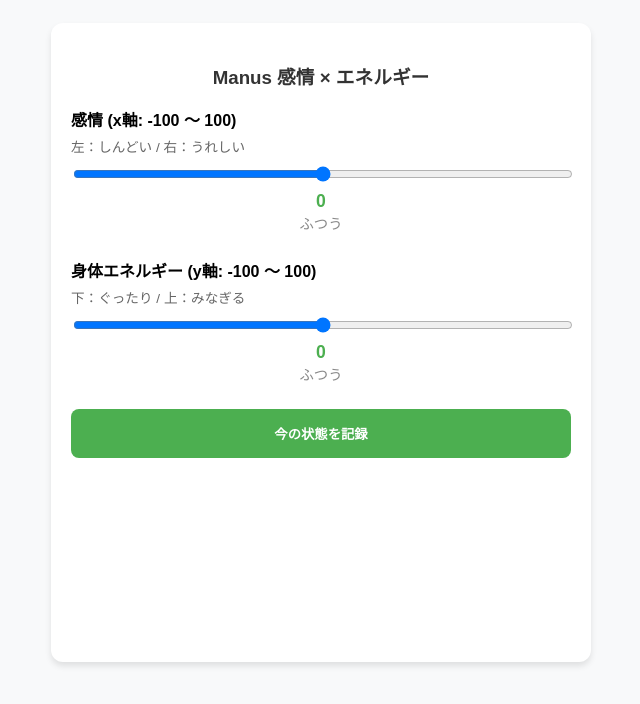
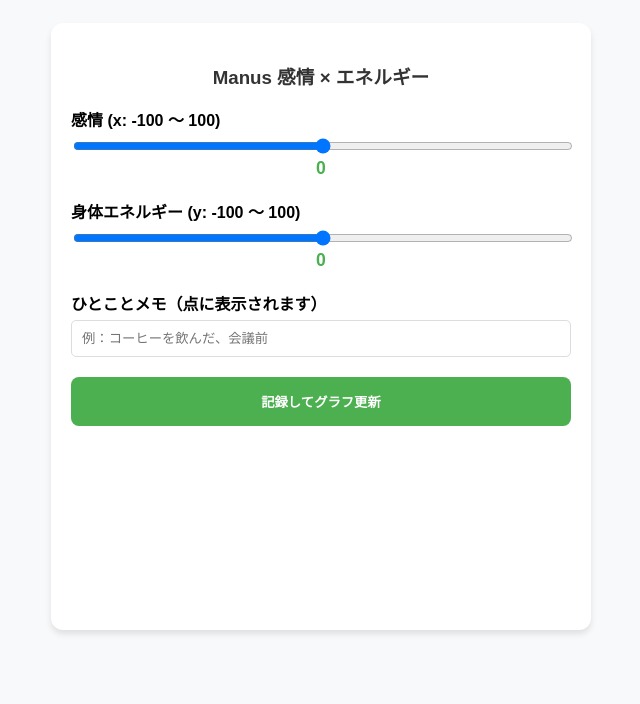
Before and after one commit to d3igurazu/emotion-journal, a plain HTML site: page app/gas/index.html in a window 1280 px wide. Shown: the whole page, without its empty margins (319-959 px from the left). Drawn offline with nearby package versions, Linux system fonts and the light colour scheme.

Commit message:
Update index.html

```diff
--- a/app/gas/index.html
+++ b/app/gas/index.html
@@ -8,12 +8,11 @@
       body { font-family: sans-serif; padding: 15px; background: #f8f9fa; }
       .card { background: white; padding: 20px; border-radius: 12px; box-shadow: 0 4px 6px rgba(0,0,0,0.1); max-width: 500px; margin: auto; }
       h3 { color: #333; text-align: center; }
-      .field { margin-bottom: 25px; }
+      .field { margin-bottom: 20px; }
       label { display: block; font-weight: bold; margin-bottom: 5px; }
-      .desc { font-size: 0.85em; color: #666; margin-bottom: 8px; }
-      input[type="range"] { width: 100%; cursor: pointer; }
-      .val-display { text-align: center; font-size: 1.1em; font-weight: bold; color: #4CAF50; margin-top: 5px; }
-      .comment { text-align: center; font-size: 0.9em; color: #888; min-height: 1.2em; }
+      input[type="range"] { width: 100%; }
+      input[type="text"] { width: 100%; padding: 10px; border: 1px solid #ddd; border-radius: 5px; box-sizing: border-box; }
+      .val-display { text-align: center; font-size: 1.1em; font-weight: bold; color: #4CAF50; }
       button { width: 100%; padding: 15px; background: #4CAF50; color: white; border: none; border-radius: 8px; font-weight: bold; cursor: pointer; }
     </style>
   </head>
@@ -22,22 +21,23 @@
       <h3>Manus 感情 × エネルギー</h3>
 
       <div class="field">
-        <label>感情 (x軸: -100 〜 100)</label>
-        <div class="desc">左：しんどい / 右：うれしい</div>
-        <input type="range" id="emotion" min="-100" max="100" value="0" oninput="updateLabels()">
+        <label>感情 (x: -100 〜 100)</label>
+        <input type="range" id="emotion" min="-100" max="100" value="0" oninput="document.getElementById('em-val').innerText = this.value">
         <div id="em-val" class="val-display">0</div>
-        <div id="em-comment" class="comment">ふつう</div>
       </div>
 
       <div class="field">
-        <label>身体エネルギー (y軸: -100 〜 100)</label>
-        <div class="desc">下：ぐったり / 上：みなぎる</div>
-        <input type="range" id="energy" min="-100" max="100" value="0" oninput="updateLabels()">
+        <label>身体エネルギー (y: -100 〜 100)</label>
+        <input type="range" id="energy" min="-100" max="100" value="0" oninput="document.getElementById('en-val').innerText = this.value">
         <div id="en-val" class="val-display">0</div>
-        <div id="en-comment" class="comment">ふつう</div>
       </div>
 
-      <button onclick="submitData()">今の状態を記録</button>
+      <div class="field">
+        <label>ひとことメモ（点に表示されます）</label>
+        <input type="text" id="memo" placeholder="例：コーヒーを飲んだ、会議前">
+      </div>
+
+      <button onclick="submitData()">記録してグラフ更新</button>
 
       <div style="margin-top: 30px;">
         <canvas id="emotionChart"></canvas>
@@ -46,36 +46,7 @@
 
     <script>
       let chart;
-
-      // ラベルとコメントを更新する関数
-      function updateLabels() {
-        const em = document.getElementById('emotion').value;
-        const en = document.getElementById('energy').value;
-
-        document.getElementById('em-val').innerText = em;
-        document.getElementById('en-val').innerText = en;
-
-        // 感情のコメント
-        let emText = "ふつう";
-        if (em <= -70) emText = "かなり しんどい";
-        else if (em < -20) emText = "ちょっと しんどい";
-        else if (em > 70) emText = "最高に うれしい";
-        else if (em > 20) emText = "うれしい";
-        document.getElementById('em-comment').innerText = emText;
-
-        // エネルギーのコメント
-        let enText = "ふつう";
-        if (en <= -70) enText = "動けない・ぐったり";
-        else if (en < -20) enText = "少し疲れ気味";
-        else if (en > 70) enText = "パワー全開！";
-        else if (en > 20) enText = "元気がある";
-        document.getElementById('en-comment').innerText = enText;
-      }
-
-      window.onload = () => {
-        updateLabels();
-        google.script.run.withSuccessHandler(drawChart).getLogs();
-      };
+      window.onload = () => { google.script.run.withSuccessHandler(drawChart).getLogs(); };
 
       function drawChart(logs) {
         const ctx = document.getElementById('emotionChart').getContext('2d');
@@ -84,16 +55,27 @@
           type: 'scatter',
           data: {
             datasets: [{
-              label: '心のマップ',
-              data: logs.map(row => ({ x: row.emotion, y: row.energy })),
+              label: '心の状態',
+              data: logs.map(row => ({ x: row.emotion, y: row.energy, memo: row.memo })),
               backgroundColor: '#4CAF50',
-              pointRadius: 6
+              pointRadius: 8,
+              pointHoverRadius: 10
             }]
           },
           options: {
+            plugins: {
+              tooltip: {
+                callbacks: {
+                  label: (context) => {
+                    const d = context.raw;
+                    return [`感情: ${d.x}`, `エネルギー: ${d.y}`, `メモ: ${d.memo || 'なし'}`];
+                  }
+                }
+              }
+            },
             scales: {
-              x: { title: { display: true, text: '感情 (←しんどい / うれしい→)' }, min: -100, max: 100 },
-              y: { title: { display: true, text: 'エネルギー (←疲れ / 元気→)' }, min: -100, max: 100 }
+              x: { title: { display: true, text: '感情' }, min: -100, max: 100 },
+              y: { title: { display: true, text: 'エネルギー' }, min: -100, max: 100 }
             }
           }
         });
@@ -102,10 +84,12 @@
       function submitData() {
         const data = {
           emotion: document.getElementById('emotion').value,
-          energy: document.getElementById('energy').value
+          energy: document.getElementById('energy').value,
+          memo: document.getElementById('memo').value
         };
         google.script.run.withSuccessHandler(() => {
           alert('記録しました！');
+          document.getElementById('memo').value = ''; // メモを空にする
           google.script.run.withSuccessHandler(drawChart).getLogs();
         }).recordToSheet(data);
       }
```
